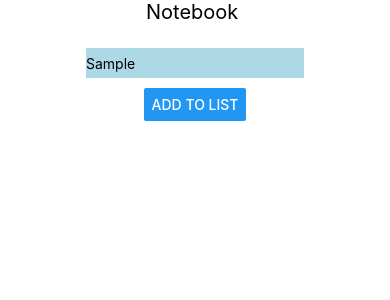
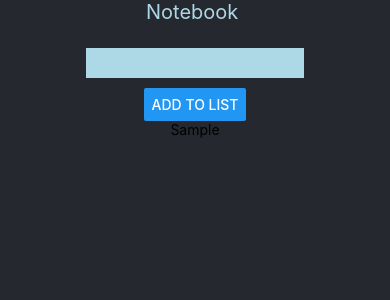
Before and after one commit to Jacobtkristensen/NoteBook, a React Native app: screen / in a window 390 px wide. Both pictures are taken after typing "Sample" into the empty fields and a click on the button "ADD TO LIST". Shown: the top 300 px of the page. Built offline with nearby package versions, Linux system fonts and the light colour scheme.

Commit message:
Temp work

```diff
--- a/App.js
+++ b/App.js
@@ -4,20 +4,25 @@ import { Button, StyleSheet, Text, View, TextInput, FlatList } from 'react-nativ
 
 export default function App() {
 
-const [text, setText] = useState('')
+  const [text, setText] = useState('')
 
-const notes = [{key:1}]
+  const [notes, setNotes] = useState([])
 
   function buttonHandler() {
-    alert("you typed " + text)
+    setNotes([...notes, { key: notes.length, name: text }])
+    setText('')
   }
 
   return (
     <View style={styles.container}>
       <Text style={styles.title}>Notebook <br></br> </Text>
-      <TextInput style={styles.TextInput} onChangeText={(txt) => setText(txt)}></TextInput>
+      <TextInput
+      style={styles.TextInput} onChangeText={(txt) => setText(txt)} value={text}></TextInput>
       <Button title="Add to list" onPress={buttonHandler}></Button>
-      <FlatList  />
+      <FlatList style={styles.list}
+        data={notes}
+        renderItem={({ item }) => <Text>{item.name}</Text>}
+      />
       <StatusBar style="auto" />
     </View>
   );
@@ -26,19 +31,23 @@ const notes = [{key:1}]
 const styles = StyleSheet.create({
   container: {
     flex: 1,
-    backgroundColor: '#fff',
+    backgroundColor: '#25282e',
     alignItems: 'center',
     justifyContent: 'center',
     color: '#fff',
   },
-  title:{
+  title: {
     textAlign: 'center',
     fontSize: 20,
+    color: 'lightblue',
   },
   TextInput: {
-    backgroundColor: 'lightblue' ,
+    backgroundColor: 'lightblue',
     minHeight: 30,
     minWidth: 200,
     marginBottom: 10
   },
+  list: {
+    color: 'lightblue',
+  }
 });
```
